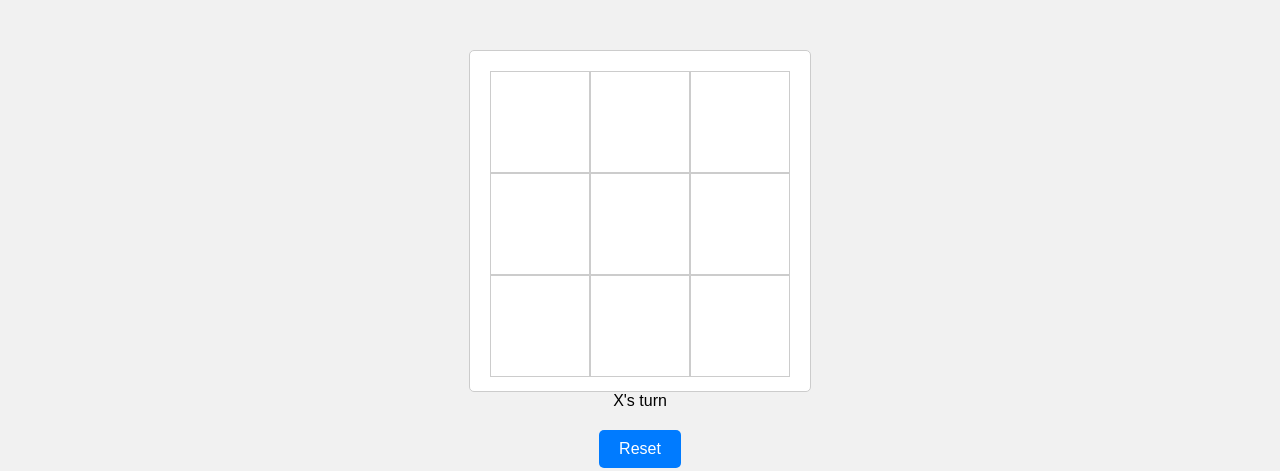
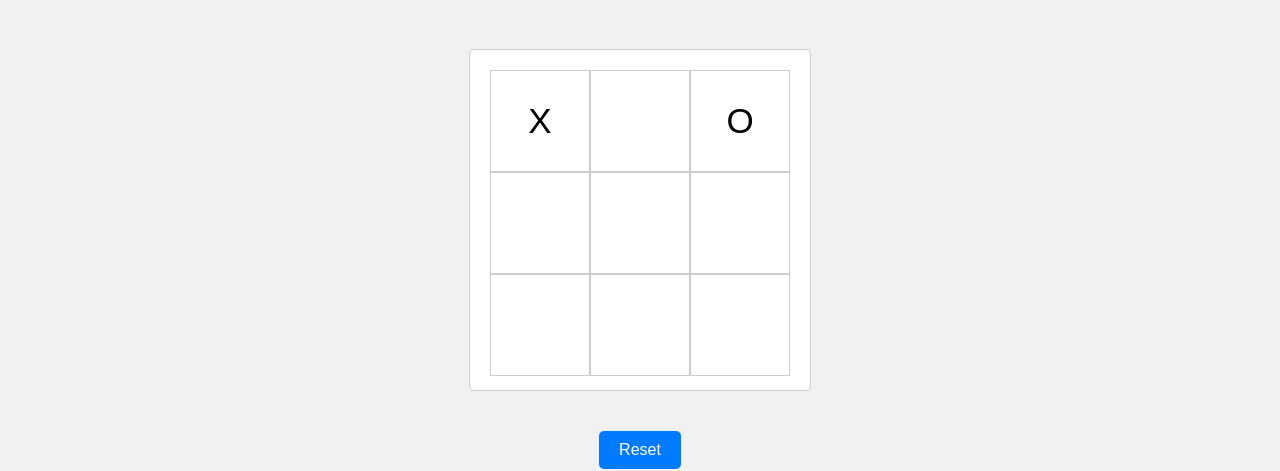
Before and after one commit to WyLr99/TicTacToe, a plain HTML site: page index.html in a window 1280 px wide. Both pictures are taken after a click on the element 540 px from the left and 349 px from the top of the page. Shown: the part 227-698 px from the top of the page. Drawn offline with Linux system fonts and the light colour scheme.

Commit message:
Update game design and styles and added the game logic

```diff
--- a/index.html
+++ b/index.html
@@ -20,7 +20,7 @@
             <div class="cell" id="7"></div>
             <div class="cell" id="8"></div>
         </div>
-        <div id="status" class="status">X's turn</div>
+        <div id="status" class="status"></div>
         <button id="reset">Reset</button>
     </div>
     <div class="credits">Made By: <span>Wael Mokhallalate</span></div>
--- a/main.js
+++ b/main.js
@@ -0,0 +1,84 @@
+let resetBtn = document.querySelector("#reset");
+resetBtn.addEventListener("click", () => {
+  window.location.reload();
+  console.log("reset");
+});
+let cells = document.querySelectorAll(".cell");
+let statusOfPlay = document.querySelector(".status");
+let isDraw = false;
+let isWinner = false;
+cells.forEach((cell) => {
+  cell.addEventListener("click", () => {
+    if (cell.textContent === "" && !isDraw && !isWinner) {
+      cell.textContent = "X";
+        checkWinner();
+      if (!isWinner) {
+        computerTurn();
+      }
+    }
+    if (!isWinner) {
+        checkDraw();
+      }
+
+  });
+});
+function checkDraw() {
+  let allFilled = true;
+  cells.forEach((cell) => {
+    if (cell.textContent === "") {
+      allFilled = false;
+    }
+  });
+  if (allFilled) {
+    statusOfPlay.innerHTML = "It's a draw!";
+    isDraw = true;
+  }
+};
+function checkWinner() {
+  let winCombinations = [
+    [0, 1, 2],
+    [3, 4, 5],
+    [6, 7, 8],
+    [0, 3, 6],
+    [1, 4, 7],
+    [2, 5, 8],
+    [0, 4, 8],
+    [2, 4, 6],
+  ];
+  winCombinations.forEach((combo) => {
+    if (
+      cells[combo[0]].textContent &&
+      cells[combo[0]].textContent === cells[combo[1]].textContent &&
+      cells[combo[1]].textContent === cells[combo[2]].textContent
+    ) {
+        for (let i = 0; i < 3; i++) {
+            cells[combo[i]].style.backgroundColor = "lightgreen";
+          }
+      if (cells[combo[0]].textContent === "X") {
+        statusOfPlay.innerHTML = "You win!";
+        isWinner = true;
+        return;
+      } else if (cells[combo[0]].textContent === "O") {
+        statusOfPlay.innerHTML = "Computer wins!";
+        isWinner = true;
+        return;
+      }
+    }
+    });
+  }
+
+function computerTurn() {
+    checkDraw();
+    if (isWinner || isDraw)
+    return;
+  let emptyCells = [];
+  cells.forEach((cell) => {
+    if (cell.textContent === "") {
+      emptyCells.push(cell);
+    }
+  });
+  let randomCell = emptyCells[Math.floor(Math.random() * emptyCells.length)];
+  randomCell.textContent = "O";
+  checkWinner();
+
+}
--- a/style.css
+++ b/style.css
@@ -38,7 +38,7 @@ h1{
     display: flex;
     justify-content: center;
     align-items: center;
-    font-size: 24px;
+    font-size: 35px;
     height: 100px;
     border: 1px solid #ccc;
     cursor: pointer;
@@ -59,6 +59,12 @@ h1{
     transform: scale(0.9);
     background-color: #0056b3;
 }
+.status{
+    text-align: center;
+    font-size: 20px;
+    margin-top: 20px;
+
+}
 .credits{
     position: fixed;
     bottom: 0;
```
